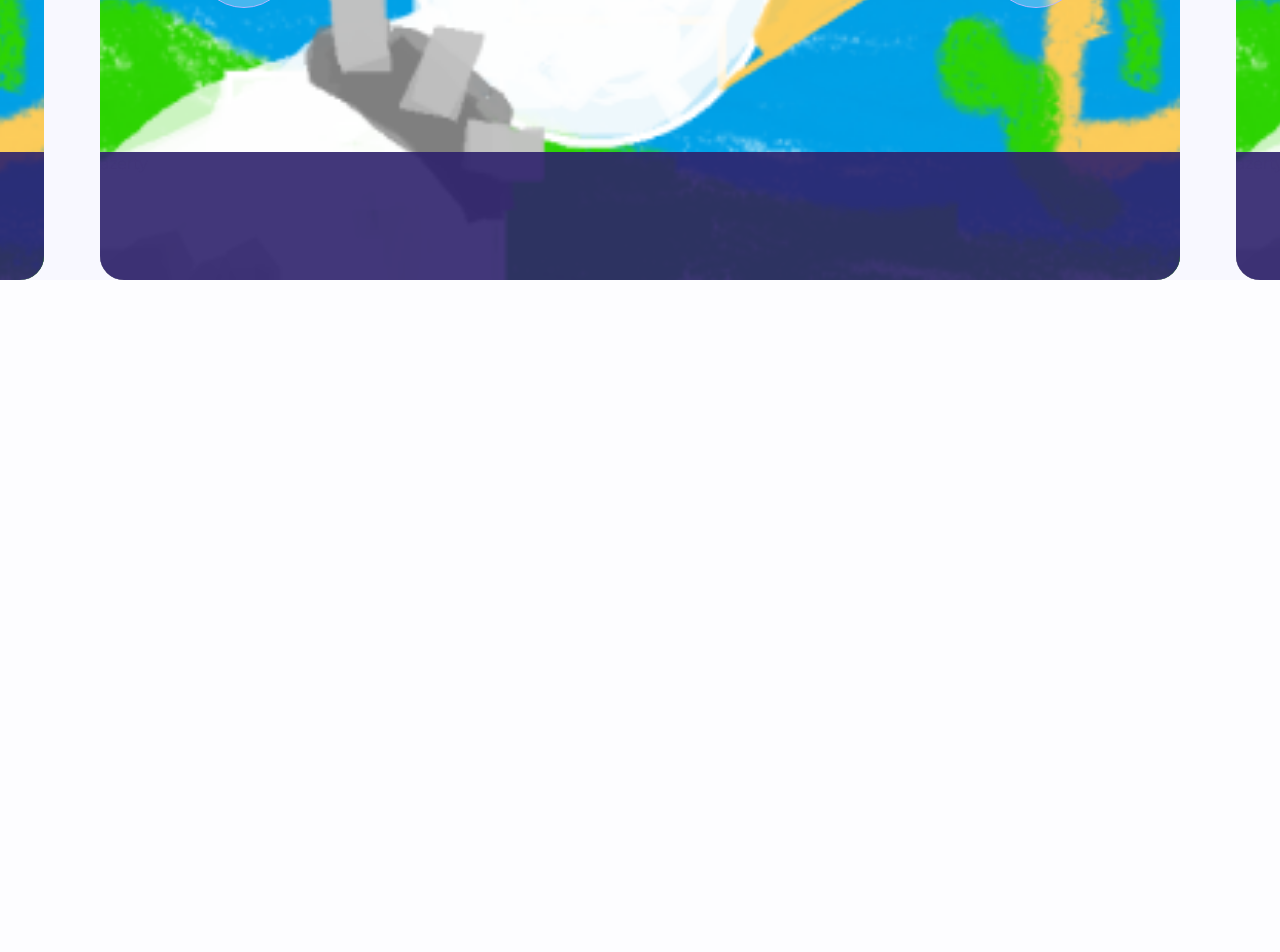
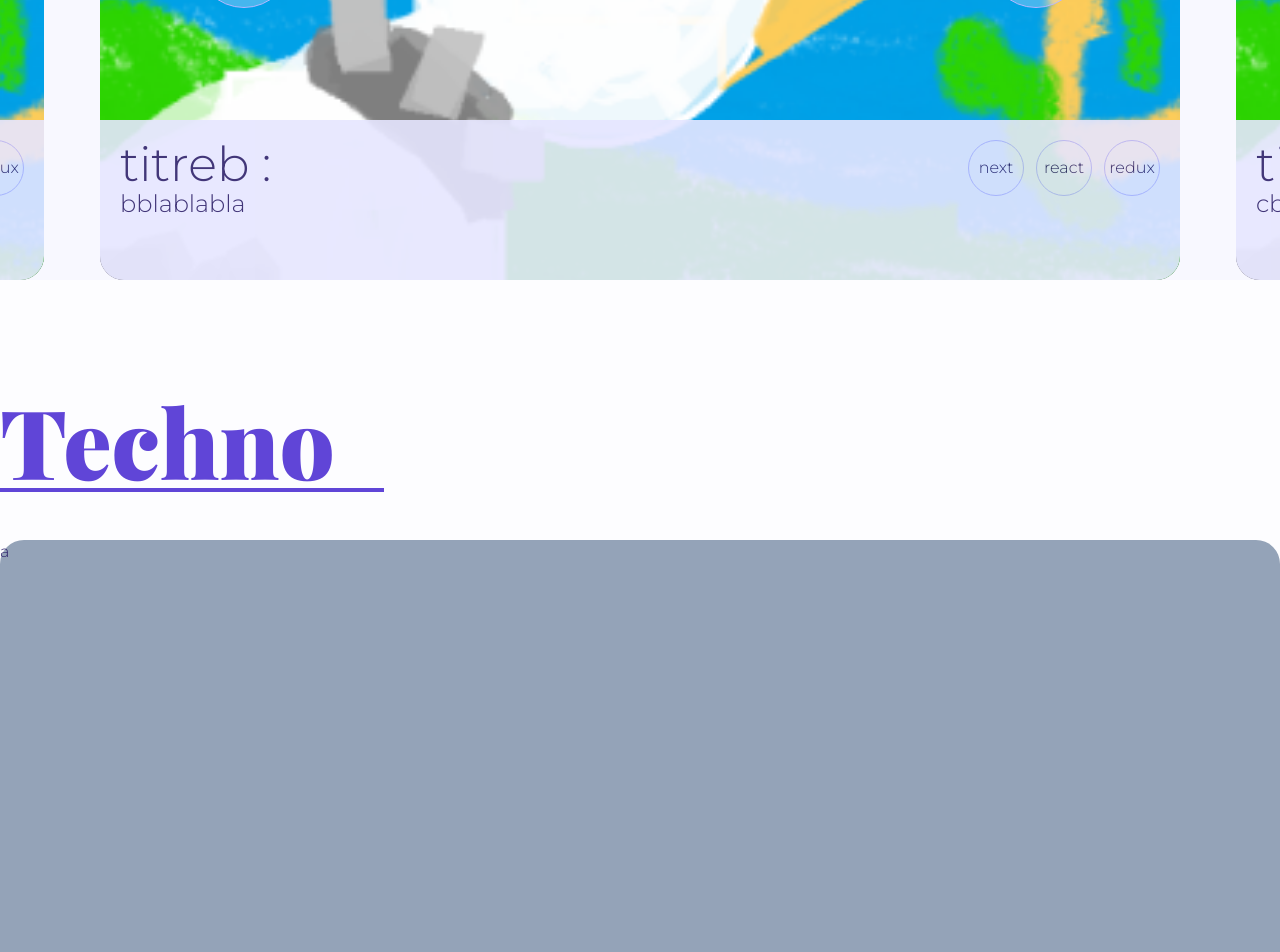
Before and after one commit to Amlac-Eniotna/Projet-12-OCR, a Next.js app in the folder portfolio/: page / in a window 1280 px wide. Shown: the part 1420-2372 px from the top of the page. Before the commit the page ends 1700 px from the top, so only its background shows below. Built offline with nearby package versions, Linux system fonts and the light colour scheme; a web font is replaced by a local one.

Commit message:
carrousel fonction fini

```diff
--- a/portfolio/app/globals.css
+++ b/portfolio/app/globals.css
@@ -81,3 +81,7 @@
 .animation-delay-15 {
   animation-delay: 1.8s;
 }
+
+.card-movement {
+  transition: left 0.5s;
+}
--- a/portfolio/app/page.tsx
+++ b/portfolio/app/page.tsx
@@ -35,6 +35,21 @@ export default function Home() {
         </div>
         <Cards />
       </section>
+      <section
+        id="techno"
+        className="h-screen snap-start snap-always bg-wmauve-1 pt-20 xl:pt-28 dark:bg-mauve-2"
+      >
+        <div className="m-auto px-3 xl:max-w-7xl xl:px-0">
+          <h2
+            className={`${playfair.className} mb-12 w-40 border-b-2 border-wmauve-11 text-4xl font-black text-wmauve-11 xl:w-96 xl:border-b-4 xl:text-8xl dark:border-mauve-11 dark:text-mauve-11`}
+          >
+            Techno
+          </h2>
+        </div>
+        <div className="m-auto px-3 xl:max-w-7xl xl:px-0">
+          <p className="h-[650px] w-full rounded-3xl bg-slate-400">a</p>
+        </div>
+      </section>
     </main>
   );
 }
--- a/portfolio/app/ui/works/card.tsx
+++ b/portfolio/app/ui/works/card.tsx
@@ -2,6 +2,9 @@
 
 import Image from "next/image";
 import { Arrow } from "@/app/ui/works/arrow";
+import { useEffect, useState } from "react";
+import Link from "next/link";
+import { Techno } from "@/app/ui/works/techno";
 
 const fetch = [
   {
@@ -9,7 +12,7 @@ const fetch = [
     description: "ablablabla",
     img: "/image.png",
     alt: "titre du site",
-    techno: ["redux", "react", "next"],
+    technos: ["redux", "react", "next"],
     link: "#",
   },
   {
@@ -17,7 +20,7 @@ const fetch = [
     description: "bblablabla",
     img: "/image.png",
     alt: "titre du site",
-    techno: ["redux", "react", "next"],
+    technos: ["redux", "react", "next"],
     link: "#",
   },
   {
@@ -25,7 +28,7 @@ const fetch = [
     description: "cblablabla",
     img: "/image.png",
     alt: "titre du site",
-    techno: ["redux", "react", "next"],
+    technos: ["redux", "react", "next"],
     link: "#",
   },
 ];
@@ -33,57 +36,105 @@ const fetch = [
 function Card({
   title,
   description,
-  techno,
+  technos,
   img,
   alt,
   link,
+  position,
+  id,
 }: {
   title: string;
   description: string;
-  techno: Array<string>;
+  technos: Array<string>;
   img: string;
   alt: string;
   link: string;
+  position: string;
+  id: number;
 }) {
   return (
-    <div className="relative mx-3 h-[650px] max-h-[80vh] w-full overflow-hidden rounded-3xl bg-mauve-3 object-cover xl:w-[1080px] xl:min-w-[1080px]">
+    <div
+      className={`${position} card-movement relative mx-3 h-[650px] max-h-[80vh] w-full overflow-hidden rounded-3xl bg-mauve-3 object-cover xl:w-[1080px] xl:min-w-[1080px]`}
+    >
+      <Link href={link} className="absolute h-full w-full">
         <Image
           src={img}
           alt={alt}
           fill={true}
           className="absolute object-cover xl:w-[1080px]"
         />
-      <div className="absolute bottom-0 h-1/5 w-full bg-mauve-4 opacity-90">
-        azerty
+      </Link>
+      <div className="absolute bottom-0 flex h-1/4 w-full justify-between bg-wmauve-4 opacity-90 xl:p-5 dark:bg-mauve-4">
+        <div className="">
+          <h2 className="xl:text-5xl">{title} :</h2>
+          <p className="xl:text-2xl">{description}</p>
+        </div>
+        <div className="grid grid-cols-4 grid-rows-2 gap-3" dir="rtl">
+          {technos.map((techno) => {
+            return <Techno key={techno + id} techno={techno} />;
+          })}
+        </div>
       </div>
     </div>
   );
 }
 
 export function Cards() {
+  const [selected, setSelected] = useState(1);
+  const [position, setPosition] = useState("left-[0px]");
+  useEffect(() => {
+    switch (selected) {
+      case 0:
+        setPosition("left-[1124px]");
+        break;
+      case 1:
+        setPosition("left-[0px]");
+        break;
+      case 2:
+        setPosition("left-[-1124px]");
+        break;
+    }
+  }, [selected]);
+  const clickHandler = (direction: number) => {
+    setSelected(selected + direction);
+    if (selected === 0 && direction === -1) {
+      setSelected(2);
+    } else if (selected === 2 && direction === 1) {
+      setSelected(0);
+    }
+  };
+
   return (
     <div className="relative m-3 xl:m-0">
       <div className="absolute flex h-full w-full items-center justify-center">
         <div className="absolute flex h-full w-full items-center justify-between xl:max-w-[1080px]">
-          <div className="relative z-10 m-24 hidden h-24 w-24 cursor-pointer items-center justify-center overflow-hidden rounded-full border-[1px] border-wmauve-7 xl:flex dark:border-mauve-7">
+          <div
+            onClick={() => clickHandler(-1)}
+            className="relative z-10 m-24 hidden h-24 w-24 cursor-pointer items-center justify-center overflow-hidden rounded-full border-[1px] border-wmauve-7 xl:flex dark:border-mauve-7"
+          >
             <Arrow className="relative right-1 z-10 h-full min-w-48 rotate-180 bg-wmauve-4/30 p-5 transition-colors hover:bg-wmauve-6 dark:bg-mauve-4/30 dark:hover:bg-mauve-6" />
           </div>
-          <div className="relative z-10 m-24 hidden h-24 w-24 cursor-pointer items-center justify-center overflow-hidden rounded-full border-[1px] border-wmauve-7 xl:flex dark:border-mauve-7">
+          <div
+            onClick={() => clickHandler(1)}
+            className="relative z-10 m-24 hidden h-24 w-24 cursor-pointer items-center justify-center overflow-hidden rounded-full border-[1px] border-wmauve-7 xl:flex dark:border-mauve-7"
+          >
             <Arrow className="relative left-1 z-10 h-full min-w-48 bg-wmauve-4/30 p-5 transition-colors hover:bg-wmauve-6 dark:bg-mauve-4/30 dark:hover:bg-mauve-6" />
           </div>
         </div>
       </div>
       <div className="flex flex-col items-center justify-center gap-8 overflow-hidden xl:flex-row">
-        {fetch.map((dataCard) => {
+        {fetch.map((dataCard, i) => {
           return (
             <Card
+              position={position}
               key={dataCard.title}
               link={dataCard.link}
               title={dataCard.title}
               description={dataCard.description}
-              techno={dataCard.techno}
+              technos={dataCard.technos}
               img={dataCard.img}
               alt={dataCard.alt}
+              id={i}
             />
           );
         })}
--- /dev/null
+++ b/portfolio/app/ui/works/techno.tsx
@@ -0,0 +1,10 @@
+import Image from "next/image";
+
+export function Techno({ techno }: { techno: string }) {
+  return (
+    <div className="flex h-14 w-14 items-center justify-center rounded-full border-[1px] border-wmauve-7 dark:border-mauve-7">
+      <p>{techno}</p>
+      {/* <Image /> */}
+    </div>
+  );
+}
```
Lines whose indentation alone changed are shown as unchanged.
